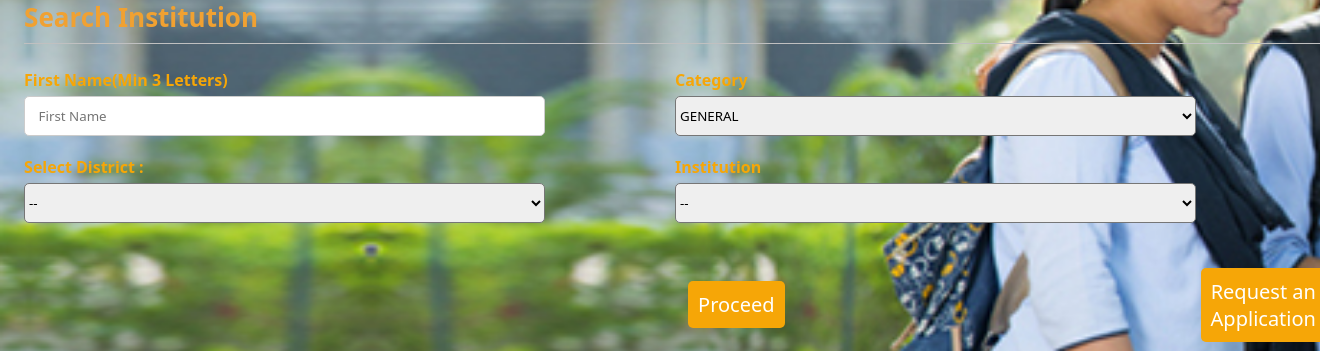
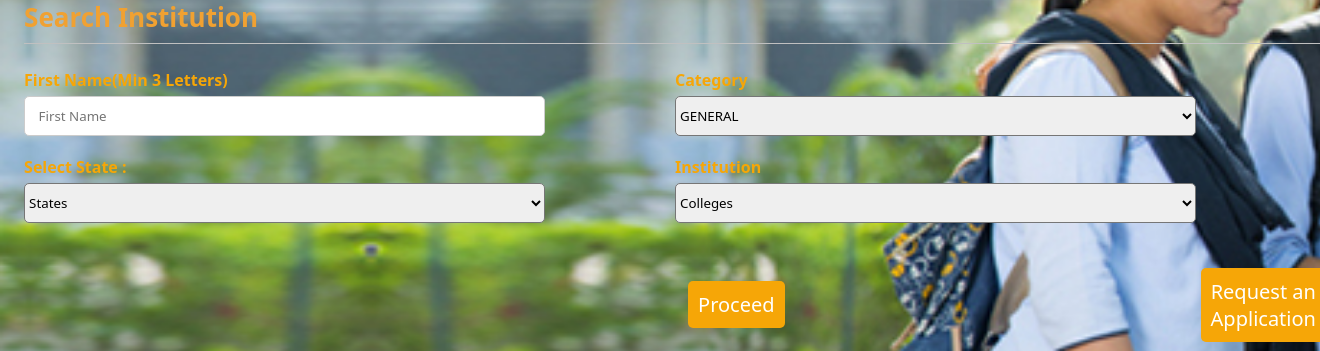
Before and after one commit to Puru-G/SIH, a Flask app: page /search in a window 1320 px wide. Shown: the part 230-581 px from the top of the page. Run offline with Flask 3, Linux system fonts and the light colour scheme.

Commit message:
kuch toh hua hai

```diff
--- a/website/static/Style.css
+++ b/website/static/Style.css
@@ -1,4 +1,4 @@
- *{
+*{
     padding: 0;
     margin: 0;
     font-family: sans-serif;
@@ -25,7 +25,12 @@ body{
 
 
 }
-#cars{
+#caste{
+    width:80%;
+    height:40px;
+    border-radius: 5px;
+}
+#state,#col{
     width:80%;
     height:40px;
     border-radius: 5px;
--- a/website/templates/searchinstitute.html
+++ b/website/templates/searchinstitute.html
@@ -26,7 +26,7 @@
             </div>
             <div class="input-box">
                 <label for="caste">Category</label>
-                <select name="caste" id="cars">
+                <select name="caste" id="caste">
                 <option value="rigatoni">GENERAL</option>
                 <option value="dave">OBC</option>
                 <option value="pumpernickel">SC</option>
@@ -37,59 +37,132 @@
             </div>
 
             <div class="input-box">
-                <label for="Father's name">Select District :</label>
+                <label for="state">Select State :</label>
 
-                <select id="cars" name="cars">
-                   <option value="volvo">--</option>
-                  <option value="volvo">Darbhanga</option>
-                  <option value="saab">Katihar</option>
-                  <option value="fiat">Samastipur</option>
-                  <option value="audi">Muzzafarpur</option>
-                  <option value="volvo">Mumbai</option>
-                  <option value="volvo">Delhi</option>
-                  <option value="volvo">Jaipur</option>
-                  <option value="volvo">Bangalore</option>
-                  <option value="volvo">Hyderabad</option>
-                  <option value="volvo">Pune</option>
-                  <option value="volvo">Gwalior</option>
-                  <option value="volvo">Indore</option>
-                  <option value="volvo">Udaipur</option>
-                  <option value="volvo">Lucknow</option>
-                  <option value="volvo">Srinagar</option>
-                  <option value="volvo">Ranchi</option>
-                  <option value="volvo">Dehradun</option>
-                  <option value="volvo">Shimla</option>
-                  <option value="volvo">Jodhpur</option>
-                  <option value="volvo">Kota</option>
-                  <option value="volvo">Guwahati</option>
+                <select id="state" name="state" onchange="check(this.id,'col')">
+                   <option value="state">States</option>
+                  <option value="Andhra_pradesh">Andhra Pradesh</option>
+                  <option value="Arunachal_pradesh">Arunachal Pradesh</option>
+                  <option value="Assam">Assam</option>
+                  <option value="Bihar">Bihar</option>
+                  <option value="Chattisgarh">Chhattishgarh</option>
+                  <option value="Goa">Goa</option>
+                  <option value="Gujarat">Gujrat</option>
+                  <option value="Harayana">Haryana</option>
+                  <option value="Himachal_Pradesh">Himanchal Pradesh</option>
+                  <option value="Jammu_and_Kashmir">Jammu and Kashmir</option>
+                  <option value="Jharkhand">Jharkhand</option>
+                  <option value="Karnataka">Karnataka</option>
+                  <option value="Kerala">Kerala</option>
+                  <option value="Madhya_pradesh">Madhya Pradesh</option>
+                  <option value="Maharashtra">Maharashtra</option>
+                  <option value="Manipur">Manipur</option>
+                  <option value="Meghalaya">Meghalaya</option>
+                  <option value="Mizoram">Mizoram</option>
+                  <option value="Nagaland">Nagaland</option>
+                  <option value="Orrisa">Orissa</option>
+                  <option value="Punjab">Punjab</option>
+                  <option value="Rajasthan">Rajasthan</option>
+                  <option value="Sikkim">Sikkim</option>
+                  <option value="Tamil_Nadu">Tamil Nadu</option>
+                  <option value="Telanagana">Telangana</option>
+                  <option value="Tripura">Tripura</option>
+                  <option value="Uttar_pradesh">Uttar Pradesh</option>
+                  <option value="Uttarakhand">Uttarakhand</option>
+                  <option value="West_bengal">West Bengal</option>
+
+
+
 
 
                 </select>
             </div>
             <div class="input-box">
-                <label for="Mother'sname">Institution</label>
+                <label for="col">Institution</label>
 
-                <select id="cars" name="cars">
+                <select id="col" name="col">
 
-                    <option value="saab">--</option>
-                    <option value="">Polyechnic institute</option>
-                    <option value="fiat">Fiat</option>
-                    <option value="audi">LNCT Bhopal</option>
-                    <option value="audi">VIT Bhopal</option>
-                    <option value="audi">Jaypee Institute of engineering</option>
-                    <option value="audi">vallurupalli Nageswara Rao Vignana Jyothi Institute of Engineering and Technology - [VNR VJIET], Hyderabad</option>
-                    <option value="audi">IIT Hyderabad - Indian Institute of Technology - [IITH], Hyderabad</option>
-                    <option value="audi"> Vignana Bharathi Institute of Technology</option>
-                    <option value="audi">Indian Institute of Soil Science (Natural Resource)</option>
-                    <option value="audi">Central Institute of Medicinal and Aromatic Plants (Natural Resource)</option>
-                    <option value="audi"><a href="/contact">If Others(Send Application)</a></option>
+                    <option value="college">Colleges</option>
+                    <!-- <option value="">KREA University, Sri City</option>
+                    <option value="">Andhra Loyola College, Vijaywada</option>
+                    <option value="">KL University, Guntur</option>
+                    <option value="">GITAM, Visakhapatnam</option>
+
+                    <option value="">Arunachal University of Studies</option>
+                    <option value="">Govt College, Yachuli</option>
+                    <option value="">Govt Degree College, Doimukh</option>
+                    <option value="">Don Bosco College, Itanagar</option>
+
+                    <option value="">IIT Guwahati</option>
+                    <option value="">Cotton University, Guwahati</option>
+                    <option value="">Tezpur university, Tezpur</option>
+                    <option value="">Dilbrugarh University, Dilbrugarh</option>
+
+                    <option value="">IIIT Bhagalpur</option>
+                    <option value="">Purnea University, Purnia</option>
+                    <option value="">Patliputra University, Patna</option>
+                    <option value="">Munger University, Munger</option>
+
+                    <option value="">KK Modi University, Durg</option>
+                    <option value="">NIT Raipur</option>
+                    <option value="">OP Jindal University, Rajgarh</option>
+                    <option value="">Kalinga University, Raipur</option>
+
+                    <option value="">IHM Goa</option>
+                    <option value="">Goa Institute of Management</option>
+                    <option value="">NIT Goa</option>
+                    <option value="">Goa College of Pharmecy</option>
+
+                    <option value="">Parul University, Vadodra</option>
+                    <option value="">GSFC University, Vadodra</option>
+                    <option value="">Raj University, Ahmedabad</option>
+                    <option value="">IIT Ghandhinagar</option>
+
+                    <option value="">NIT Kurushetra</option>
+                    <option value="">Amity University, Gurgram</option>
+                    <option value="">Chandigarh University</option>
+                    <option value="">IIIT Sonepat</option>
+
+                    <option value="">IIT Mandi</option>
+                    <option value="">IIM Sirmaur</option>
+                    <option value="">NIT Hamirpur</option>
+                    <option value="">RPGMC Kangra</option>
+
+                    <option value="">IIT Jammu</option>
+                    <option value="">NIT ShriNagar</option>
+                    <option value="">YCET Jammu</option>
+
+                    <option value="">BIT Mesra</option>
+
+                    <option value="">IIIT Banglore</option>
+
+                    <option value="">NIT Trichy</option>
+
+                    <option value="">Jaypee University of Engineering and Technology, Guna</option>
+
+                    <option value="">NMIMS Mumbai</option>
+
+                    <option value="">Manipur University</option>
+
+                    <option value="">USTM University, Ri Bhoi</option>
+
+                    <option value="">Mishoram University,aizwal</option>
+
+                    <option value="">Nagaland University, Lumami</option>
+
+                    <option value="">Kalinga University, Bhubaneswar</option>
+
+                    <option value="">LPU, Phagwara</option>
+
+                    <option value="">LNMIIT Jaipur</option> -->
+
+                    <!-- <option value="audi" ><a href="/contact">If Others(Send Application)</a></option> -->
                   </select>
             </div>
 
         <!-- Add more scholarship options as needed -->
     </select>
-    <!-- <span class="abc"><button type="submit">Request an  Application</button></span>
-    <span class="bcd"><button type="submit" href="/contact">Proceed</button></span> -->
+
 
 
     </div>
@@ -104,6 +177,51 @@
     </div>
 
 
+    <script>
+        function check(state_id , colleges_id){
+            var state = document.getElementById(state_id);
+            var college = document.getElementById(colleges_id);
 
+            college.innerHTML = "";
+
+            if(state.value == "Andhra_pradesh"){
+                var option=['KREA|KREA University, Sri City','Loyola|Andhra Loyola College, Vijaywada','KL|KL University, Guntur','GITAM|GITAM, Visakhapatnam'];
+            }
+
+            else if(state.value == "Arunachal_pradesh"){
+                var option=['AUOS|Arunachal University of Studies, Sri City','GCY|Govt College, Yachuli','GDCD|Govt Degree College, Doimukh','DBCI|Don Bosco College, Itanagar'];
+            }
+            else if(state.value == "Assam"){
+                var option=['IITG|IIT Guwahati, Sri City','CUG|Cotton University, Guwahati','TUT|Tezpur university, Tezpur','DUD|Dilbrugarh University, Dilbrugarh'];
+            }
+            else if(state.value == "Bihar"){
+                var option=['IIITB|IIIT Bhagalpur','PUP|Purnea University, Purnia','PAUP|Patliputra University, Patna','MUM|Munger University, Munger'];
+            }
+            else if(state.value == "Chattisgarh"){
+                var option=['KKUD|KK Modi University, Durg','NITR|NIT Raipur','OJUR|OP Jindal University, Rajgarh','KUR|Kalinga University, Raipur'];
+            }
+
+            for(var op in option){
+
+                var pair = option[op].split("|");
+                var newoption = document.createElement("option");
+
+                newoption.value = pair[0];
+                newoption.innerHTML=pair[1];
+                college.options.add(newoption);
+
+            }
+            var newoption_2 = document.createElement("option");
+
+            newoption_2.value = "others";
+            newoption_2.onclick=redirect();
+            newoption_2.innerHTML="If Others(Send Application)";
+            college.options.add(newoption_2);
+
+        }
+        function redirect(){
+            window.location.href = "https://www.google.com/";
+        }
+    </script>
 </body>
 </html>
```
